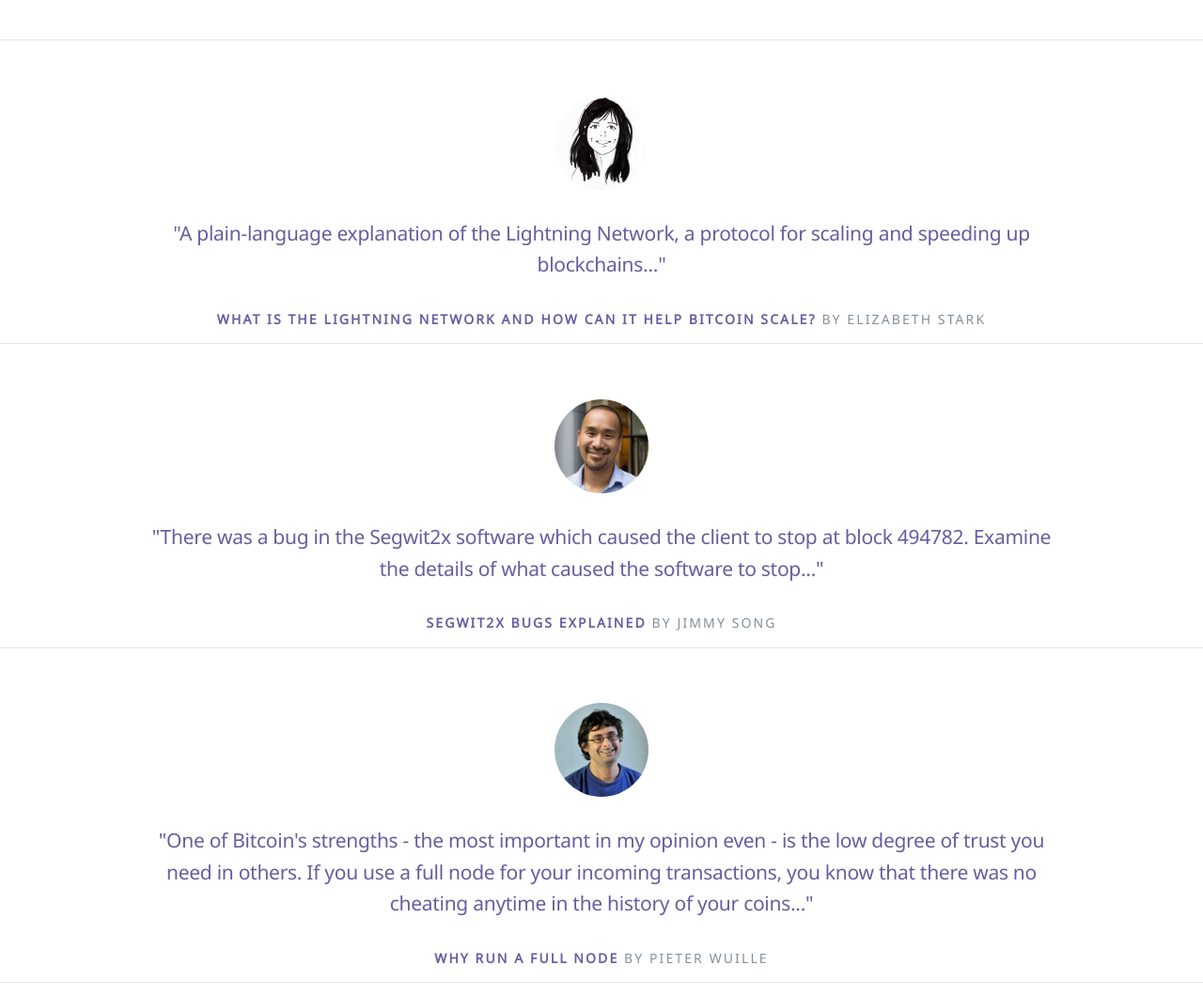
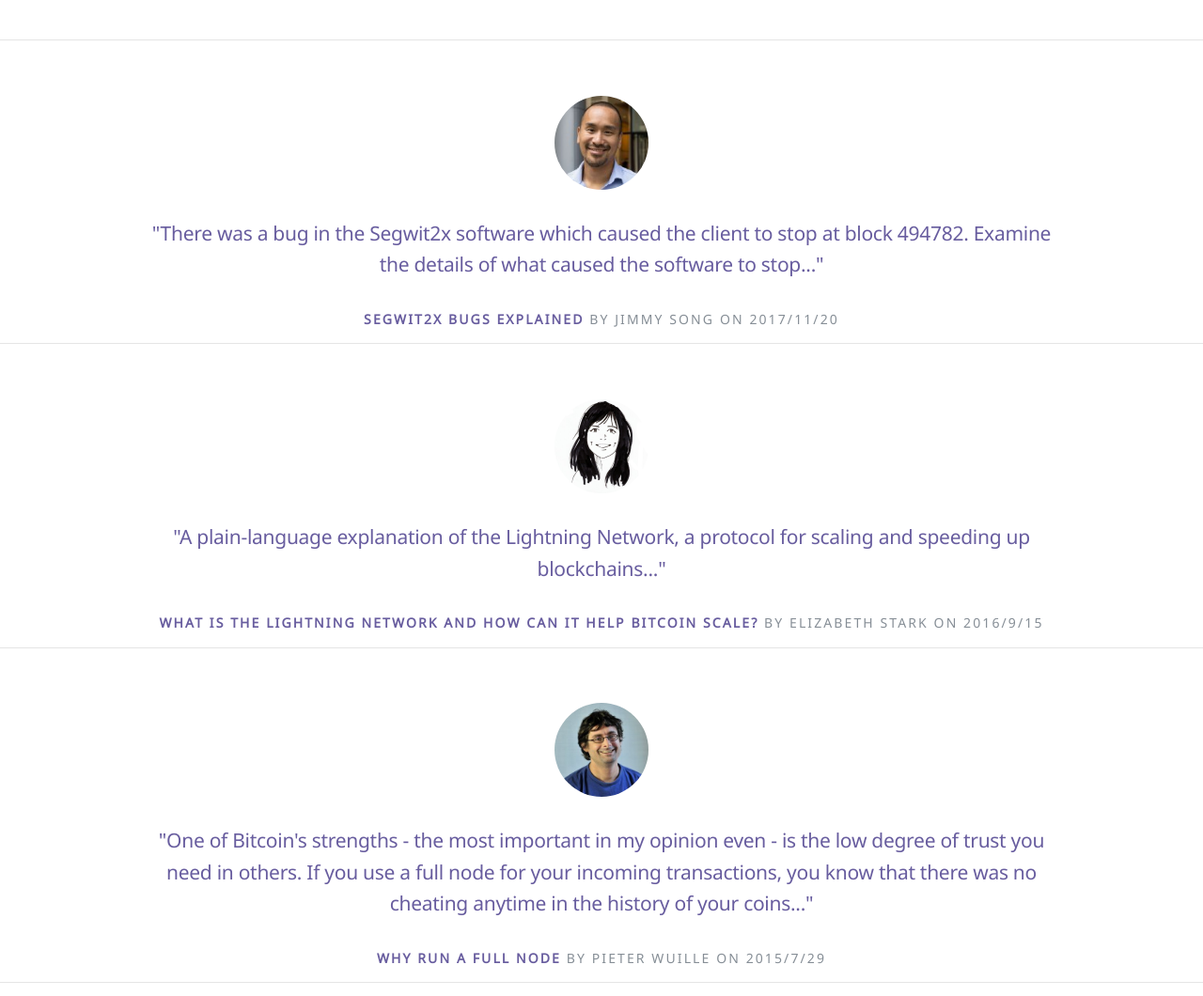
Before and after one commit to ReadingBitcoin/readingbitcoin-website, a Flask app: page /articles/ in a window 1280 px wide. Shown: the part 70-1130 px from the top of the page at 94% size. Run offline with Flask 2, Linux system fonts and the light colour scheme; some libraries are stand-ins or nearby versions.

Commit message:
adding article dates

```diff
--- a/readingbitcoin/articles.py
+++ b/readingbitcoin/articles.py
@@ -1,35 +1,41 @@
 articles_data = [
     {
-        'id': 0,
+        'id': 2,
+        'day': 20,
         'month': 11,
-        'year': 2017,
-        'image_name': 'pwuille.png',
-        'file_name': 'why-run-a-full-node',
-        'title': 'Why Run a Full Node',
-        'author': 'Pieter Wuille',
-        'source': 'https://www.reddit.com/r/BitcoinBeginners/comments/3eq3y7/full_node_question/ctk4lnd/',
-        'preview': "One of Bitcoin's strengths - the most important in my opinion even - is the low degree of trust you need in others. If you use a full node for your incoming transactions, you know that there was no cheating anytime in the history of your coins..."
-    },
-    {
-        'id': 1,
-        'month': 12,
         'year': 2017,
         'image_name': 'jimmysong.jpeg',
         'file_name': 'segwit2x-bugs-explained',
         'title': 'Segwit2x Bugs Explained',
         'author': 'Jimmy Song',
         'source': 'https://bitcointechtalk.com/segwit2x-bugs-explained-8e0c286124bc',
+        'source_name': 'Bitcoin Tech Talk',
         'preview': "There was a bug in the Segwit2x software which caused the client to stop at block 494782. Examine the details of what caused the software to stop..."
     },
     {
-        'id': 2,
-        'month': 12,
-        'year': 2017,
+        'id': 1,
+        'day': 15,
+        'month': 9,
+        'year': 2016,
         'image_name': 'starkness.jpg',
         'file_name': 'what-is-the-lightning-network',
         'title': 'What is the Lightning Network and how can it help Bitcoin scale?',
         'author': 'Elizabeth Stark',
         'source': 'https://coincenter.org/entry/what-is-the-lightning-network',
+        'source_name': 'Coin Center',
         'preview': "A plain-language explanation of the Lightning Network, a protocol for scaling and speeding up blockchains..."
-    }
+    },
+    {
+        'id': 0,
+        'day': 29,
+        'month': 7,
+        'year': 2015,
+        'image_name': 'pwuille.png',
+        'file_name': 'why-run-a-full-node',
+        'title': 'Why Run a Full Node',
+        'author': 'Pieter Wuille',
+        'source': 'https://www.reddit.com/r/BitcoinBeginners/comments/3eq3y7/full_node_question/ctk4lnd/',
+        'source_name': 'Reddit',
+        'preview': "One of Bitcoin's strengths - the most important in my opinion even - is the low degree of trust you need in others. If you use a full node for your incoming transactions, you know that there was no cheating anytime in the history of your coins..."
+    },
 ]
--- a/readingbitcoin/templates/articles.html
+++ b/readingbitcoin/templates/articles.html
@@ -16,7 +16,7 @@
         <a href="{{ url_for('article', file_name=article['file_name'],
                                        month=article['month'],
                                        year=article['year']) }}">
-            <strong>{{article['title']}}</strong></a> by {{article['author']}}
+            <strong>{{article['title']}}</strong></a> by {{article['author']}} on {{article['year']}}/{{article['month']}}/{{article['day']}}
     </cite>
 </blockquote>
 <hr>
--- a/readingbitcoin/templates/articles/segwit2x-bugs-explained.html
+++ b/readingbitcoin/templates/articles/segwit2x-bugs-explained.html
@@ -1,7 +1,8 @@
 {% extends "article.html" %}
 {% block article %}
 <h1>{{article_data['title']}}</h1>
-<h5>by {{article_data['author']}}</h5>
+<h2>by {{article_data['author']}}</h2>
+<h5> {{article_data['year']}}/{{article_data['month']}}/{{article_data['day']}} - <a href="{{article_data['source']}}">{{article_data['source_name']}}</a></h5>
 
 <p>
     The Segwit2x hard fork was
@@ -306,5 +307,4 @@
         Follow @jimmysong
     </a>
 </p>
-<a href="{{article_data['source']}}">Source</a>
 {% endblock %}
--- a/readingbitcoin/templates/articles/what-is-the-lightning-network.html
+++ b/readingbitcoin/templates/articles/what-is-the-lightning-network.html
@@ -1,8 +1,8 @@
 {% extends "article.html" %}
 {% block article %}
-    <h1>{{ article_data['title'] }}</h1>
-    <h5>by {{ article_data['author'] }}</h5>
-
+<h1>{{article_data['title']}}</h1>
+<h2>by {{article_data['author']}}</h2>
+<h5> {{article_data['year']}}/{{article_data['month']}}/{{article_data['day']}} - <a href="{{article_data['source']}}">{{article_data['source_name']}}</a></h5>
     <p>
         Imagine if every computer had to store every e-mail, to receive any.
         That's how blockchains work. Lightning Network allows computers to make
--- a/readingbitcoin/templates/articles/why-run-a-full-node.html
+++ b/readingbitcoin/templates/articles/why-run-a-full-node.html
@@ -1,7 +1,9 @@
 {% extends "article.html" %}
 {% block article %}
 <h1>{{article_data['title']}}</h1>
-<h5>by {{article_data['author']}}</h5>
+<h2>by {{article_data['author']}}</h2>
+<h5> {{article_data['year']}}/{{article_data['month']}}/{{article_data['day']}} - <a href="{{article_data['source']}}">{{article_data['source_name']}}</a></h5>
+
 <p>
     One of Bitcoin's strengths - the most important in my opinion even - is the
     low degree of trust you need in others.
```
